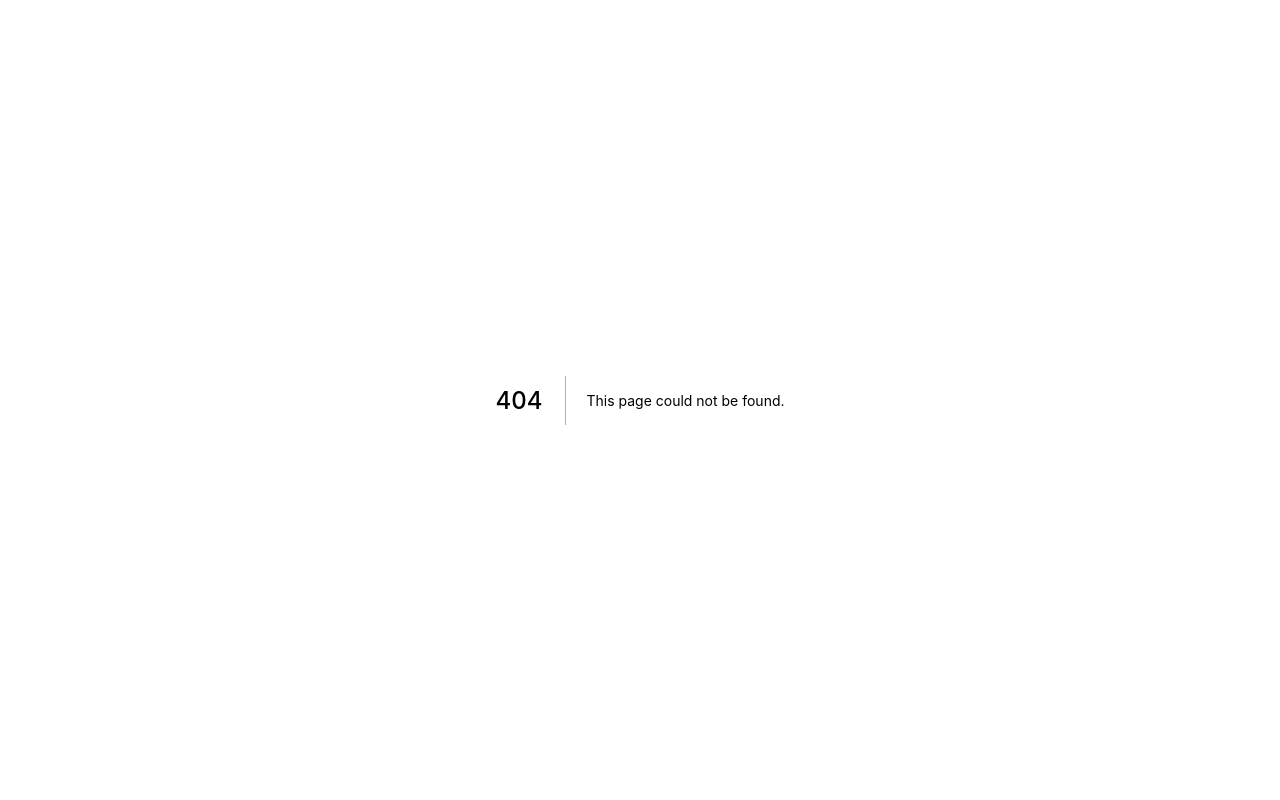
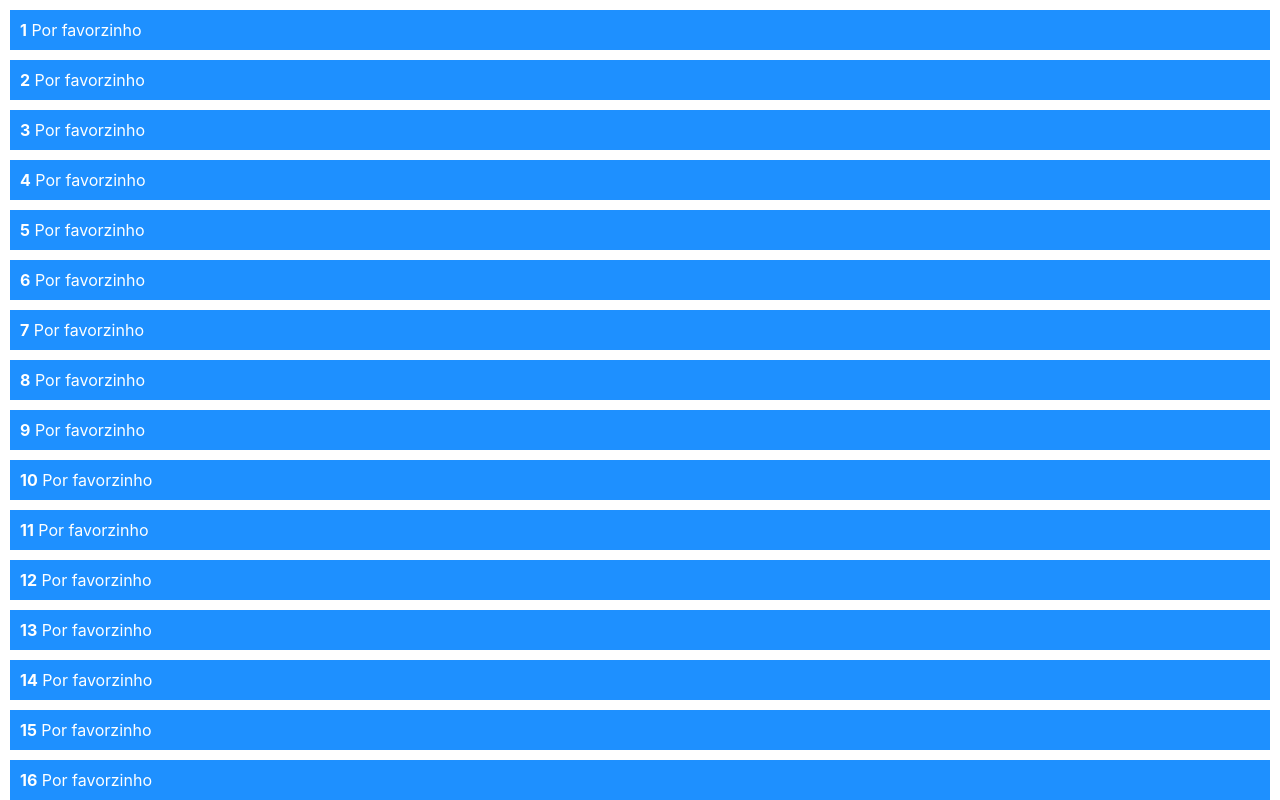
Before and after one commit to mitimood/meusite, a Next.js app: page /porfavorzinho in a window 1280 px wide. Before the commit this address had no page. Shown: the top 800 px of the page. Built offline with nearby package versions, Linux system fonts and the light colour scheme.

Commit message:
por favorzinho 10000

```diff
--- a/package.json
+++ b/package.json
@@ -11,7 +11,8 @@
   "dependencies": {
     "next": "12.2.5",
     "react": "18.2.0",
-    "react-dom": "18.2.0"
+    "react-dom": "18.2.0",
+    "react-infinite-scroll-component": "^6.1.0"
   },
   "devDependencies": {
     "eslint": "8.23.0",
--- /dev/null
+++ b/pages/content.js
@@ -0,0 +1,52 @@
+import React, { useState } from "react";
+import InfiniteScroll from "react-infinite-scroll-component";
+
+const Content = ({ data }) => {
+  const [posts, setPosts] = useState(data);
+  const [hasMore, setHasMore] = useState(true);
+
+  const getMorePost = async () => {
+
+    let newa = []
+
+    for (let index = posts.length+1; index < posts.length + 100; index++) {
+        newa.push({id: index, title: 'Por favorzinho', completed: index %2 ? true:false})
+    }
+
+
+    setPosts((post) => [...post, ...newa]);
+  };
+
+  return (
+    <>
+      <InfiniteScroll
+        dataLength={posts.length}
+        next={getMorePost}
+        hasMore={hasMore}
+        loader={<h3> Loading...</h3>}
+        endMessage={<h4>Nothing more to show</h4>}
+      >
+        {posts.map((data) => (
+          <div key={data.id}>
+            <div className="back">
+              <strong> {data.id}</strong> {data.title}
+            </div>
+            {data.completed}
+          </div>
+        ))}
+      </InfiniteScroll>
+      <style jsx>
+        {`
+          .back {
+            padding: 10px;
+            background-color: dodgerblue;
+            color: white;
+            margin: 10px;
+          }
+        `}
+      </style>
+    </>
+  );
+};
+
+export default Content;
--- /dev/null
+++ b/pages/porfavorzinho.js
@@ -0,0 +1,25 @@
+import Content from "./Content";
+
+export default function index(props) {
+  return (
+    <>
+      <div>
+        <Content data={props.data} />
+      </div>
+    </>
+  );
+}
+
+export const getStaticProps = async () => {
+
+    let data = []
+
+    for (let index = 0; index < 100; index++) {
+        data.push({id: index+1, title: 'Por favorzinho', completed: index%2 ? true : false})
+    }
+
+
+  return {
+    props: { data }
+  };
+};
```
Also changed, not shown: public/cloud.gif (added), 1 other file (tests, documents, lock files or other folders).
